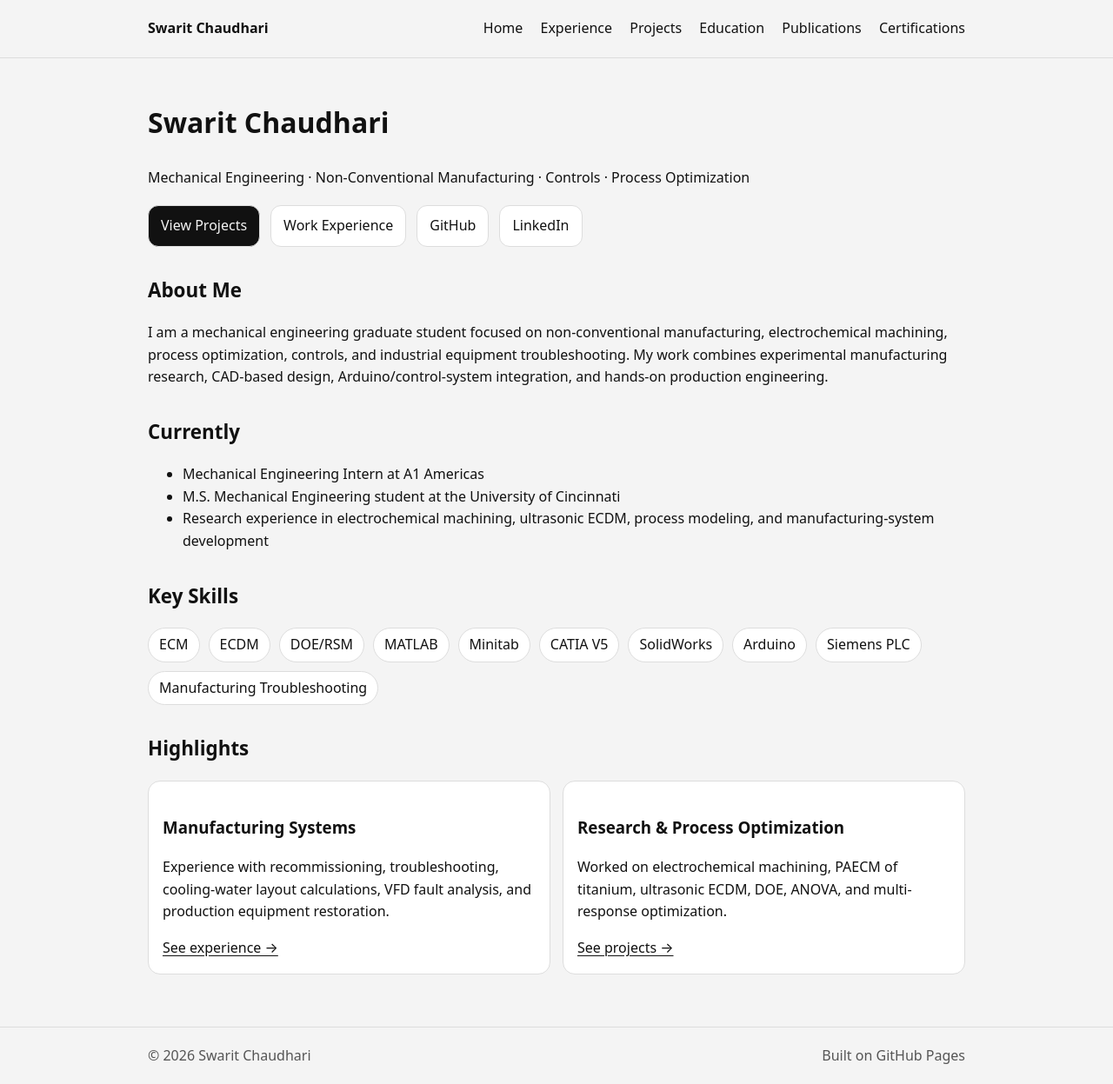
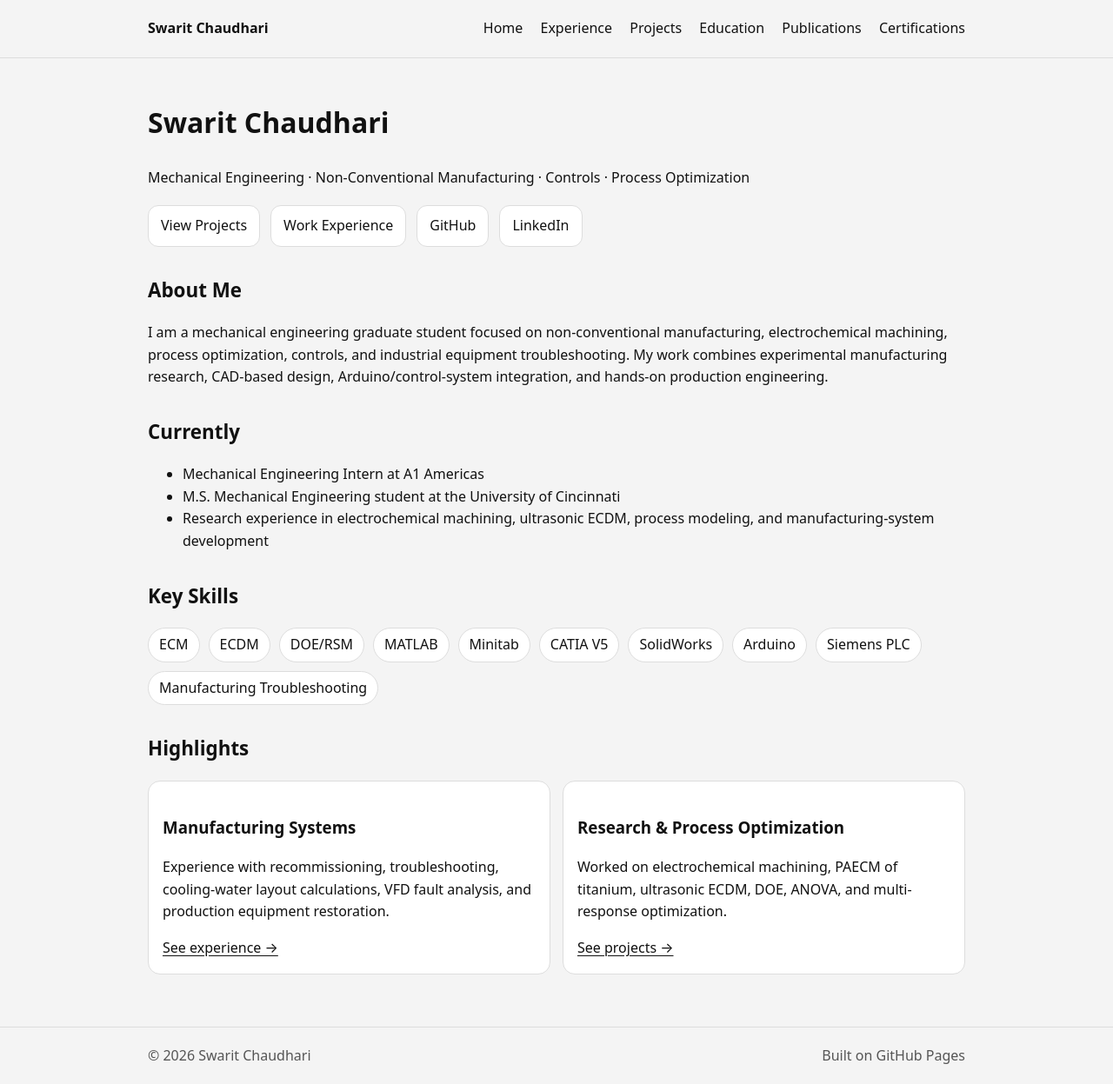
Before and after one commit to Swarit31/Swarit31.github.io, a Jekyll site: the page built from index.md, in a window 1280 px wide and 1247 px high. Shown: the whole window at 87% size. Built offline with Jekyll 4.4.1, drawn with Linux system fonts in a browser that asks for light colours.

Commit message:
Update index.md

```diff
--- a/index.md
+++ b/index.md
@@ -10,7 +10,7 @@ hide_title: true
 Mechanical Engineering · Non-Conventional Manufacturing · Controls · Process Optimization
 
 <div class="btnrow">
-  <a class="btn primary" href="/projects/">View Projects</a>
+  <a class="btn" href="/projects/">View Projects</a>
   <a class="btn" href="/experience/">Work Experience</a>
   <a class="btn" href="https://github.com/Swarit31">GitHub</a>
   <a class="btn" href="https://www.linkedin.com/in/swarit-chaudhari/">LinkedIn</a>
```
